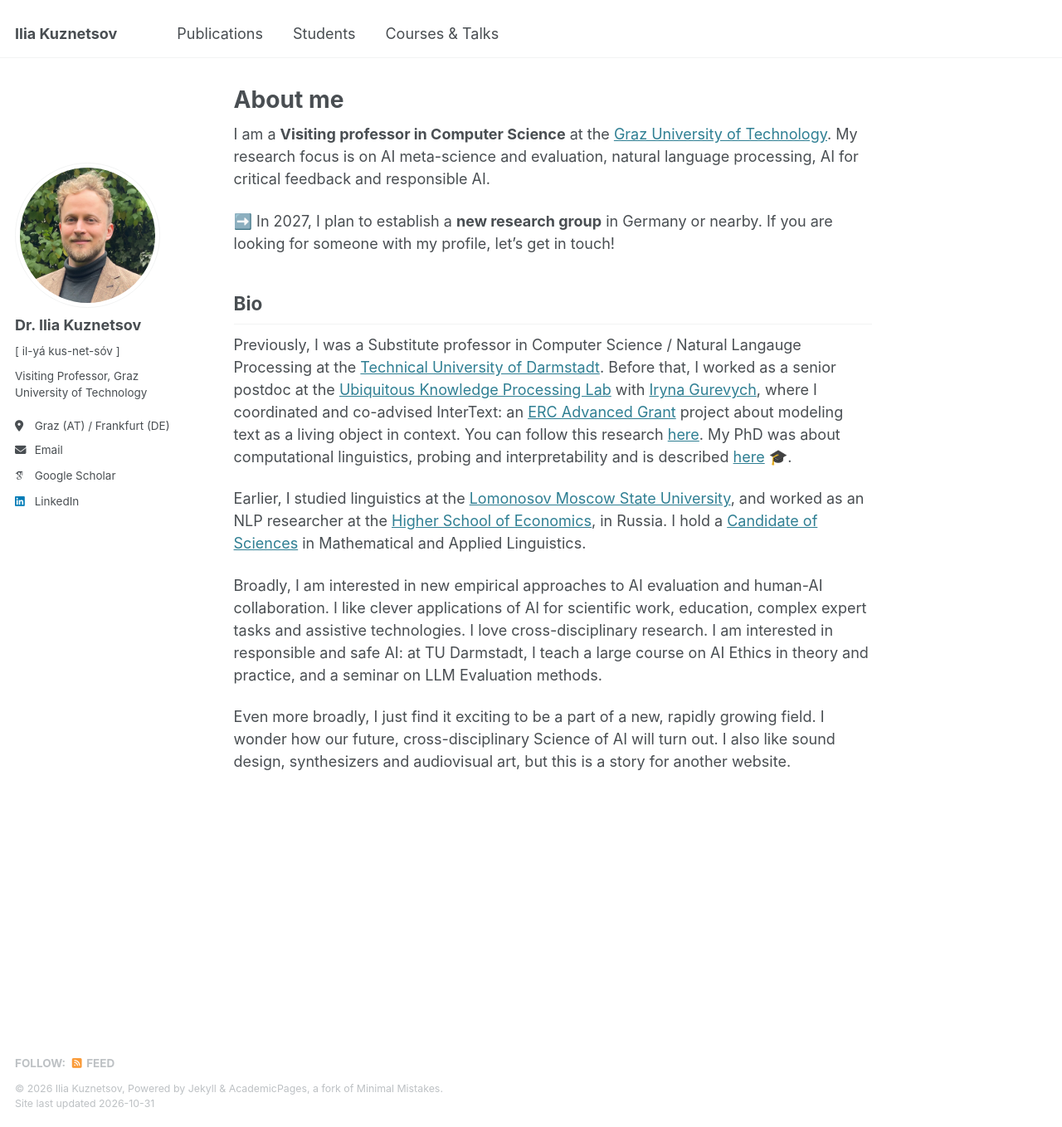
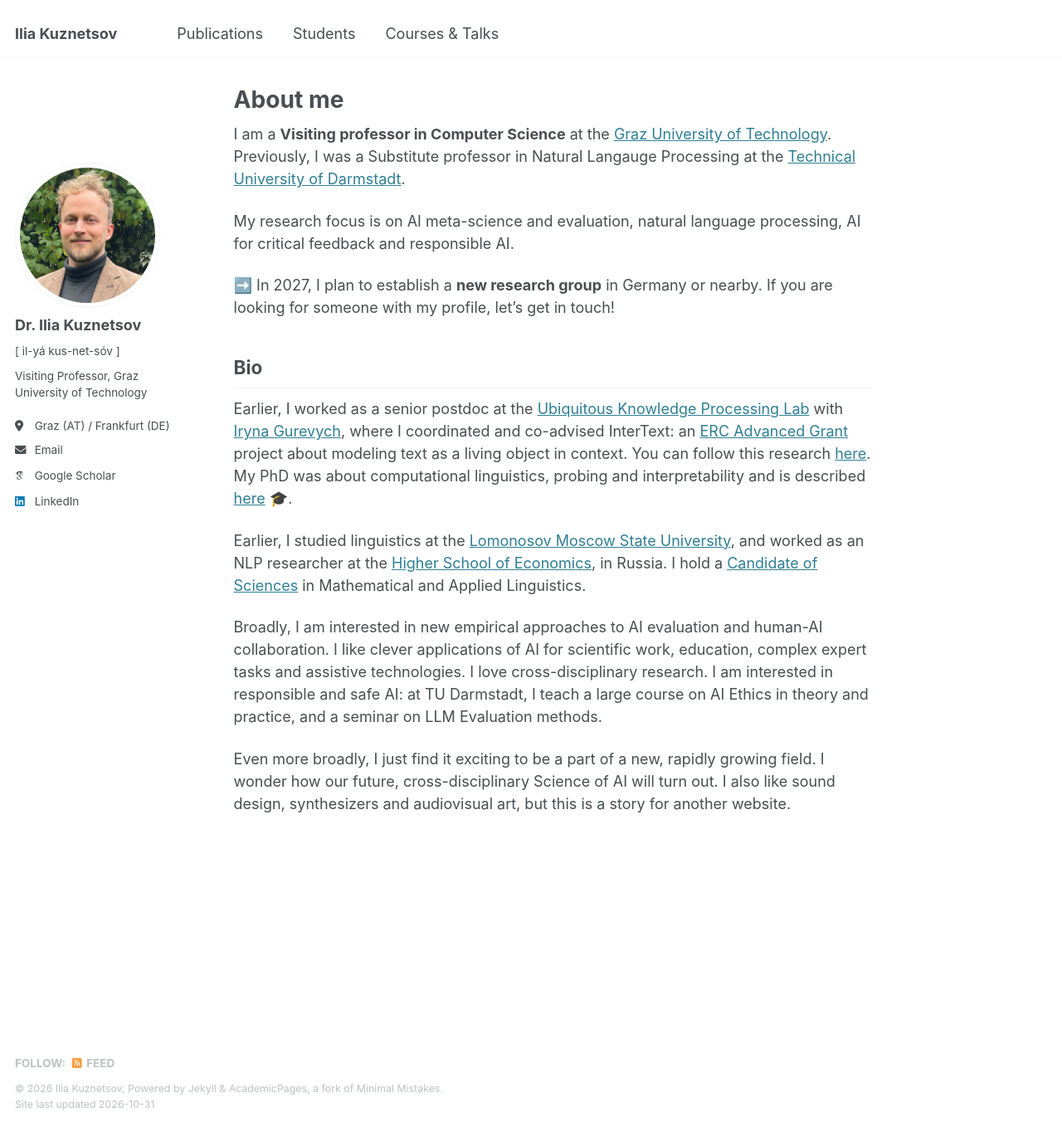
Before and after one commit to iokuznetsov/iokuznetsov.github.io, a Jekyll site: the page built from _pages/about.md, in a window 1280 px wide and 1358 px high. Shown: the whole window at 83% size. Built offline with Jekyll 4.4.1, drawn with Linux system fonts in a browser that asks for light colours; some web fonts are replaced.

Commit message:
Revise about page with updated biography
Updated professional background and future plans.

```diff
--- a/_pages/about.md
+++ b/_pages/about.md
@@ -7,14 +7,15 @@ redirect_from:
   - /about.html
 ---
 
-I am a **Visiting professor in Computer Science** at the [Graz University of Technology](https://www.tugraz.at/home). My research focus is on AI meta-science and evaluation, natural language processing, AI for critical feedback and responsible AI.
+I am a **Visiting professor in Computer Science** at the [Graz University of Technology](https://www.tugraz.at/home). Previously, I was a Substitute professor in Natural Langauge Processing at the [Technical University of Darmstadt](https://www.tu-darmstadt.de/).
+
+My research focus is on AI meta-science and evaluation, natural language processing, AI for critical feedback and responsible AI.
 
 ➡️ In 2027, I plan to establish a **new research group** in Germany or nearby. If you are looking for someone with my profile, let's get in touch!
 
-
 ## Bio
 
-Previously, I was a Substitute professor in Computer Science / Natural Langauge Processing at the [Technical University of Darmstadt](https://www.tu-darmstadt.de/). Before that, I worked as a senior postdoc at the [Ubiquitous Knowledge Processing Lab](https://www.informatik.tu-darmstadt.de/ukp/ukp_home/index.en.jsp) with [Iryna Gurevych](https://www.informatik.tu-darmstadt.de/ukp/ukp_home/head_ukp/index.en.jsp), where I coordinated and co-advised InterText: an [ERC Advanced Grant](https://erc.europa.eu/projects-statistics/science-stories/artificial-intelligence-living-texts) project about modeling text as a living object in context. You can follow this research [here](https://intertext.ukp-lab.de/). My PhD was about computational linguistics, probing and interpretability and is described [here](https://tuprints.ulb.tu-darmstadt.de/19851/) 🎓.
+Earlier, I worked as a senior postdoc at the [Ubiquitous Knowledge Processing Lab](https://www.informatik.tu-darmstadt.de/ukp/ukp_home/index.en.jsp) with [Iryna Gurevych](https://www.informatik.tu-darmstadt.de/ukp/ukp_home/head_ukp/index.en.jsp), where I coordinated and co-advised InterText: an [ERC Advanced Grant](https://erc.europa.eu/projects-statistics/science-stories/artificial-intelligence-living-texts) project about modeling text as a living object in context. You can follow this research [here](https://intertext.ukp-lab.de/). My PhD was about computational linguistics, probing and interpretability and is described [here](https://tuprints.ulb.tu-darmstadt.de/19851/) 🎓.
 
 Earlier, I studied linguistics at the [Lomonosov Moscow State University](https://lomonosov.university), and worked as an NLP researcher at the [Higher School of Economics](https://www.hse.ru/en/), in Russia. I hold a [Candidate of Sciences](https://en.wikipedia.org/wiki/Candidate_of_Sciences) in Mathematical and Applied Linguistics.
 
```
